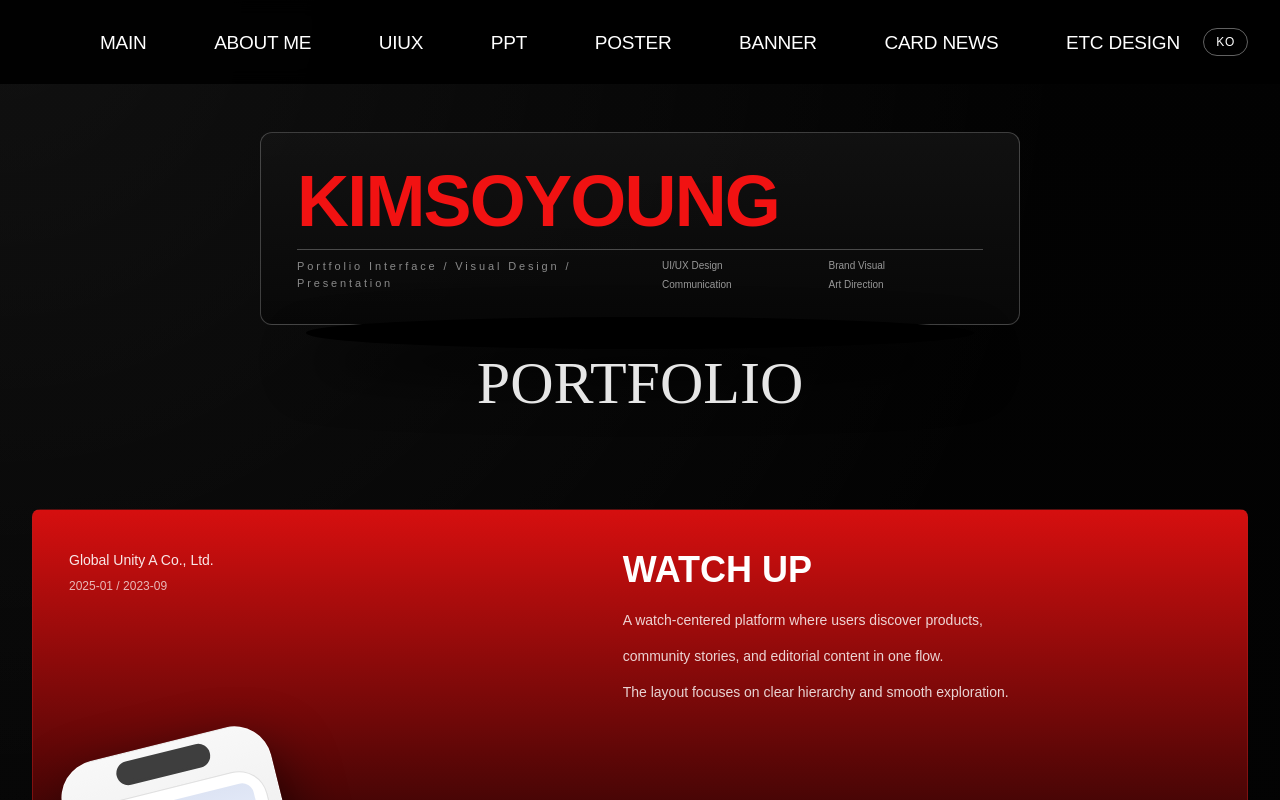
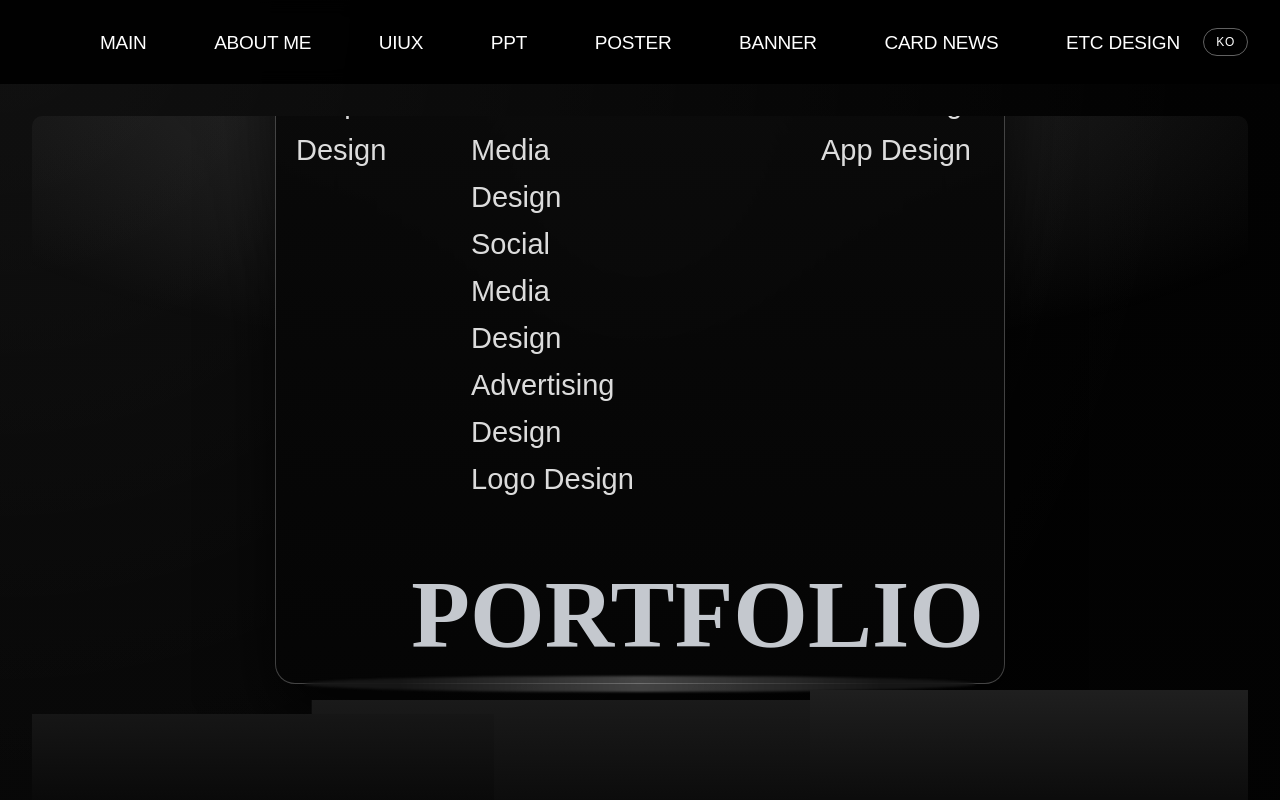
Before and after one commit to sgim226614-art/kimsoyoungweb, a Next.js app: page /en in a window 1280 px wide. Shown: the top 800 px of the page. Built offline with nearby package versions, Linux system fonts and the light colour scheme; a web font is replaced by a local one.

Commit message:
style: replace top hero block with figma grouped-asset layout

```diff
--- a/src/components/portfolio-sections.tsx
+++ b/src/components/portfolio-sections.tsx
@@ -138,32 +138,52 @@ function DeviceMock({
   );
 }
 
-function HeroCard({ content, copy }: { content: PortfolioContent; copy: MainCopy }) {
+function HeroCard({ content }: { content: PortfolioContent }) {
   return (
-    <section className="mx-auto w-full max-w-7xl px-4 pt-8 sm:px-8 sm:pt-12">
-      <div className="mx-auto max-w-[760px]">
-        <div className="rounded-[12px] border border-white/22 bg-[linear-gradient(180deg,rgba(20,20,20,0.84)_0%,rgba(8,8,8,0.92)_100%)] px-5 py-6 sm:px-9 sm:py-8">
-          <h1 className="text-4xl font-semibold tracking-tight text-[#f11212] sm:text-7xl">
-            {content.heroTitle}
-          </h1>
-          <div className="mt-3 h-px bg-white/26" />
-          <div className="mt-2 grid gap-3 sm:grid-cols-[1.1fr_1fr]">
-            <p className="text-[10px] tracking-[0.26em] text-white/52 sm:text-[11px]">
-              {copy.heroMeta}
+    <section className="mx-auto w-full max-w-[1440px] px-4 pt-5 sm:px-8 sm:pt-8">
+      <div className="relative h-[520px] overflow-hidden rounded-[10px] sm:h-[700px]">
+        <div className="pointer-events-none absolute inset-0 bg-[radial-gradient(120%_80%_at_50%_-8%,rgba(230,230,230,0.18)_0%,rgba(22,22,22,0.0)_56%)]" />
+        <div className="pointer-events-none absolute inset-x-[18%] top-[-110px] h-[420px] bg-[radial-gradient(circle,rgba(255,255,255,0.16)_0%,rgba(255,255,255,0.02)_40%,transparent_68%)] blur-[42px]" />
+
+        <div className="absolute bottom-[88px] left-1/2 w-[min(92%,730px)] -translate-x-1/2 sm:bottom-[124px]">
+          <div className="rounded-[20px] border border-white/24 bg-[linear-gradient(180deg,rgba(11,11,11,0.95)_0%,rgba(5,5,5,0.95)_100%)] px-3 py-4 shadow-[0_32px_70px_rgba(0,0,0,0.75)] sm:px-5 sm:py-5">
+            <h1 className="text-[54px] font-semibold leading-none tracking-[-0.03em] text-[#d30000] sm:text-[86px]">
+              {content.heroTitle}
+            </h1>
+
+            <div className="mt-3 grid gap-3 text-[11px] leading-5 text-white/86 sm:grid-cols-4 sm:gap-3 sm:text-[29px] sm:leading-[1.62]">
+              <div>
+                <p className="border-t border-white/42 pt-1">Main</p>
+                <p>Major in Graphic Design</p>
+              </div>
+              <div>
+                <p className="border-t border-white/42 pt-1">Marketing Design</p>
+                <p>Social Media Design</p>
+                <p>Social Media Design</p>
+                <p>Advertising Design</p>
+                <p>Logo Design</p>
+              </div>
+              <div>
+                <p className="border-t border-white/42 pt-1">Print Design Designe</p>
+              </div>
+              <div>
+                <p className="border-t border-white/42 pt-1">UX/UI Design</p>
+                <p>Web Design</p>
+                <p>App Design</p>
+              </div>
+            </div>
+
+            <p className="mt-8 text-right font-display text-[54px] font-semibold leading-none text-[#c4c8ce] sm:mt-16 sm:text-[96px]">
+              {content.heroSubtitle}
             </p>
-            <div className="grid grid-cols-2 gap-x-3 gap-y-1">
-              {copy.heroTags.map((tag) => (
-                <p key={tag} className="text-[10px] text-white/58">
-                  {tag}
-                </p>
-              ))}
-            </div>
           </div>
+
+          <div className="mx-auto -mt-2 h-[16px] w-[92%] rounded-[100%] bg-[radial-gradient(circle_at_center,rgba(190,190,190,0.35)_0%,rgba(23,23,23,0.95)_72%)] blur-[1.2px]" />
         </div>
-        <div className="mx-auto -mt-2 h-8 w-[88%] rounded-[100%] bg-black shadow-[0_28px_50px_rgba(0,0,0,0.9)]" />
-        <p className="mt-1 text-center font-display text-5xl text-white/90 sm:text-6xl">
-          {content.heroSubtitle}
-        </p>
+
+        <div className="pointer-events-none absolute bottom-0 left-1/2 h-[116px] w-[54%] -translate-x-1/2 bg-[linear-gradient(180deg,#1a1a1a_0%,#0a0a0a_100%)]" />
+        <div className="pointer-events-none absolute bottom-0 left-0 h-[102px] w-[38%] bg-[linear-gradient(180deg,#161616_0%,#070707_100%)]" />
+        <div className="pointer-events-none absolute bottom-0 right-0 h-[126px] w-[36%] bg-[linear-gradient(180deg,#1f1f1f_0%,#090909_100%)]" />
       </div>
     </section>
   );
@@ -277,9 +297,9 @@ export function PortfolioHeroSection({
   content: PortfolioContent;
   locale: Locale;
 }) {
-  const copy = getMainCopy(locale);
+  void locale;
 
-  return <HeroCard content={content} copy={copy} />;
+  return <HeroCard content={content} />;
 }
 
 export function PortfolioMainShowcase({
```
